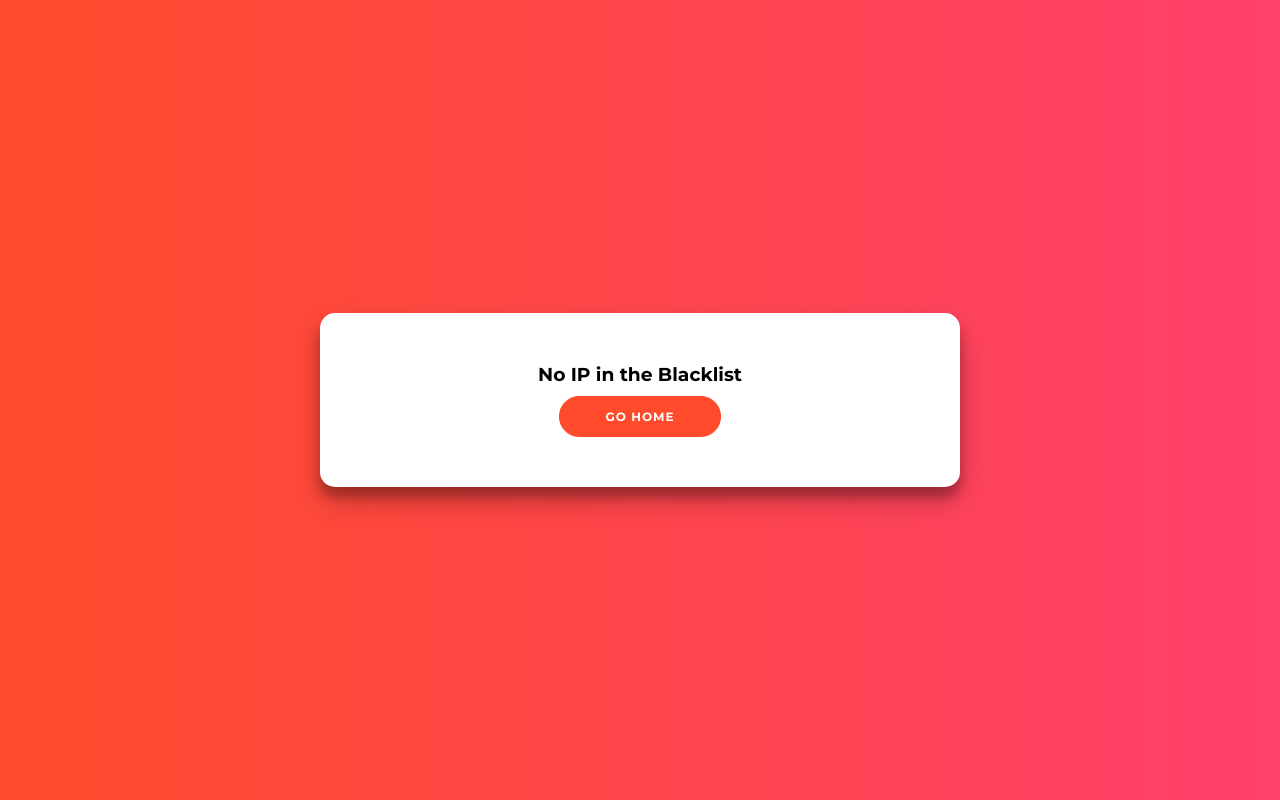
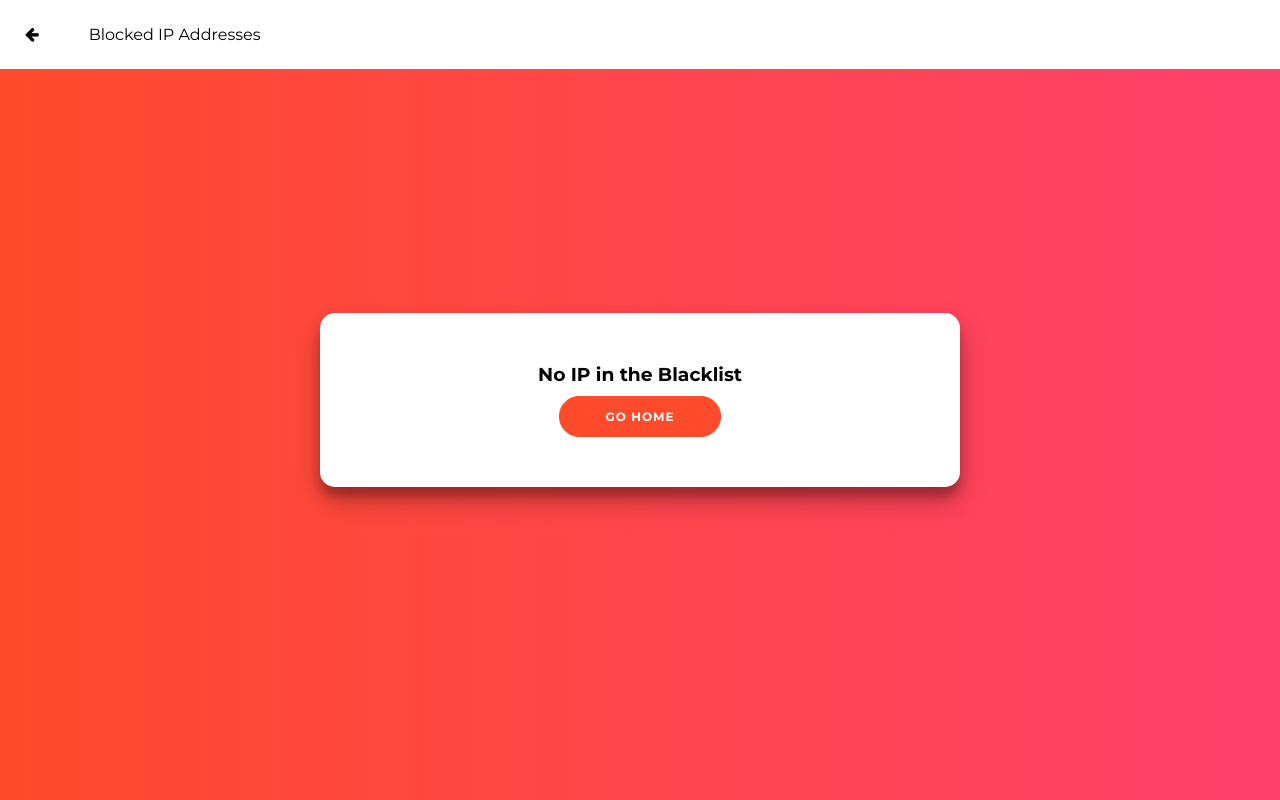
Before and after one commit to vedant711/access-monitor-backend, a Django app: page /firewall/1/ in a window 1280 px wide. Run offline with Django 4.2, Linux system fonts and the light colour scheme; the visitor is signed in with stand-in values (Sample User, id 1).

Commit message:
header-added

```diff
--- a/access/static/style.css
+++ b/access/static/style.css
@@ -200,6 +200,32 @@ margin-left: 20px;
 .heading a {
   color: white;
   text-decoration: none;
+}
+
+.heading-main {
+  /* font-family: Consolas, monaco, monospace; */
+  background-color: white;
+  /* color: white; */
+  width: 100%;
+position: fixed;
+display: flex;
+padding: 25px;
+/* padding-left: 20px; */
+}
+
+.heading-main i {
+  margin-right: 50px;
+}
+
+.heading-main a {
+  color: black;
+  text-decoration: none;
+  /* width: 40px;
+  height: 30px; */
+}
+
+.heading-main h2 {
+  margin-bottom: 0;
 }
 
 #all_logs_for_today button {
--- a/access/templates/firewall.html
+++ b/access/templates/firewall.html
@@ -7,6 +7,7 @@
     <meta name="viewport" content="width=device-width, initial-scale=1.0">
     <title>Document</title>
     <link rel="stylesheet" href="{% static 'style.css' %}" type="text/css">
+    <link rel="stylesheet" href="https://cdnjs.cloudflare.com/ajax/libs/font-awesome/4.7.0/css/font-awesome.min.css">
 
 </head>
 <body>
@@ -17,6 +18,10 @@
             // location.reload();
         }
     </script>
+    <div class="heading-main">
+        <a href="/access/{{server}}/"><p><i class="fa fa-arrow-left" aria-hidden="true"></i></p></a>
+        <p>Blocked IP Addresses</p>
+    </div>
     <div id="root">
     <div class='container'>
         {% if data %}
--- a/access/templates/ipwise.html
+++ b/access/templates/ipwise.html
@@ -7,6 +7,7 @@
     <meta name="viewport" content="width=device-width, initial-scale=1.0">
     <title>Document</title>
     <link rel="stylesheet" href="{% static 'style.css' %}" type="text/css">
+    <link rel="stylesheet" href="https://cdnjs.cloudflare.com/ajax/libs/font-awesome/4.7.0/css/font-awesome.min.css">
 
 </head>
 <body>
@@ -95,6 +96,10 @@
 // }
 
     </script>
+    <div class="heading-main">
+        <a href="/access/{{server}}/"><p><i class="fa fa-arrow-left" aria-hidden="true"></i></p></a>
+        <p>IP wise Hits</p>
+    </div>
     <div id='root'>
     <div class="fill_bottom">
         <div class='container-summary'>
```
